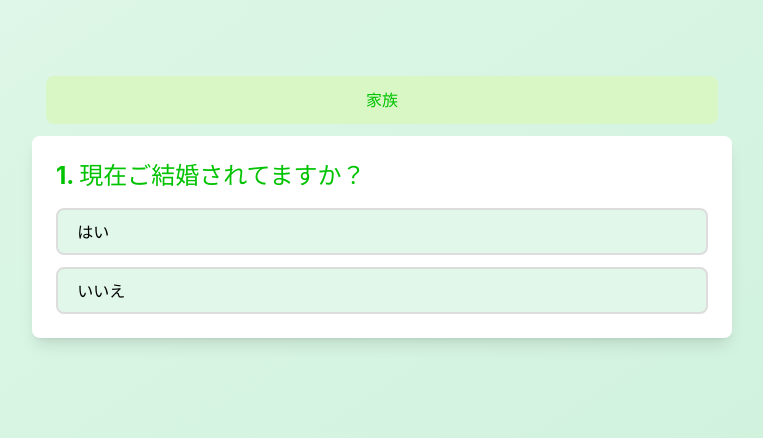
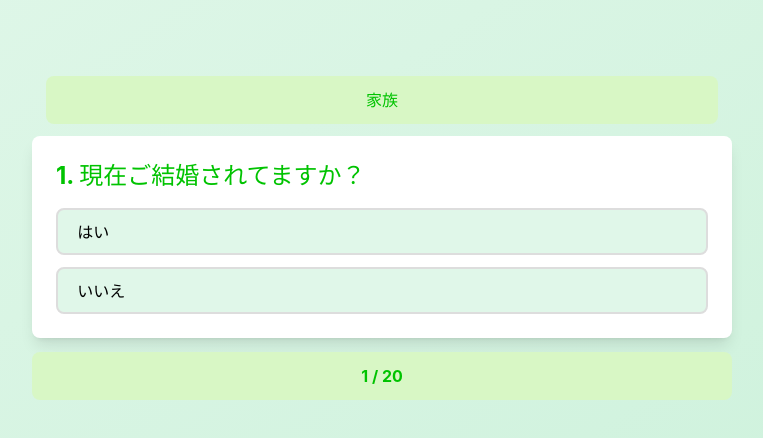
Before and after one commit to marky808/hige-LP, a React (Vite) app: page /personal-type/quiz in a window 1280 px wide. Shown: the top 438 px of the page, without its empty margins (258-1021 px from the left). Built offline with nearby package versions, Linux system fonts and the light colour scheme.

Commit message:
sanitized

```diff
--- a/src/pages/PersonalTypeQuiz.jsx
+++ b/src/pages/PersonalTypeQuiz.jsx
@@ -139,50 +139,15 @@ const PersonalTypePageQuiz = () => {
         className="flex flex-col items-center min-h-screen p-6 animated-quiz"
         style={{ animationDelay: "0.2s" }}
       >
-        {questions[currentQuestionIndex].text ==
-          "1. 現在ご結婚されてますか？" && (
         <motion.p
           variants={fadeInUpStrong}
           initial="hidden"
           animate="visible"
           className="text-[#00C300] font-bold mt-7 mb-3 bg-[#D8F7C5] w-full md:max-w-2xl text-center p-3 rounded-lg"
         >
-            家族
+          {questions[currentQuestionIndex].category}
         </motion.p>
-        )}
-        {questions[currentQuestionIndex].text ==
-          "6. 現在500万以上の資産はありますか？" && (
-          <motion.p
-            variants={fadeInUpStrong}
-            initial="hidden"
-            animate="visible"
-            className="text-[#00C300] font-bold mt-7 mb-3 bg-[#D8F7C5] w-full md:max-w-2xl text-center p-3 rounded-lg"
-          >
-            資金
-          </motion.p>
-        )}
-        {questions[currentQuestionIndex].text ==
-          "11. あなたは金融について詳しいですか？" && (
-          <motion.p
-            variants={fadeInUpStrong}
-            initial="hidden"
-            animate="visible"
-            className="text-[#00C300] font-bold mt-7 mb-3 bg-[#D8F7C5] w-full md:max-w-2xl text-center p-3 rounded-lg"
-          >
-            自分
-          </motion.p>
-        )}
-        {questions[currentQuestionIndex].text ==
-          "16. リスクはあっても早く大きく資産が増える投資に魅力を感じますか？" && (
-          <motion.p
-            variants={fadeInUpStrong}
-            initial="hidden"
-            animate="visible"
-            className="text-[#00C300] font-bold mt-7 mb-3 bg-[#D8F7C5] w-full md:max-w-2xl text-center p-3 rounded-lg"
-          >
-            リスク
-          </motion.p>
-        )}
+
         <motion.div
           key={currentQuestionIndex}
           variants={fadeInUpStrong}
@@ -213,6 +178,15 @@ const PersonalTypePageQuiz = () => {
             </button>
           </div>
         </motion.div>
+
+        <motion.p
+          variants={fadeInUpStrong}
+          initial="hidden"
+          animate="visible"
+          className="text-[#00C300] font-bold mb-3 mt-[14px] bg-[#D8F7C5] w-full md:max-w-[700px] text-center p-3 rounded-lg"
+        >
+          {currentQuestionIndex + 1} / {questions.length}
+        </motion.p>
       </div>
     </div>
   );
```
Lines whose indentation alone changed are shown as unchanged.
